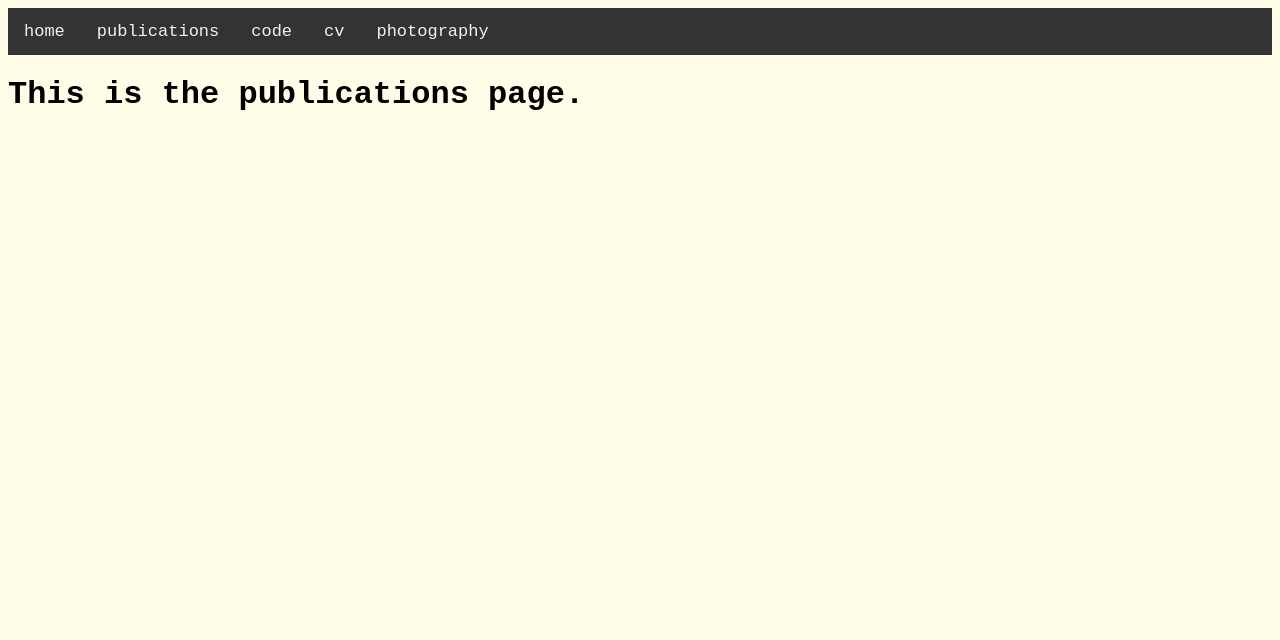
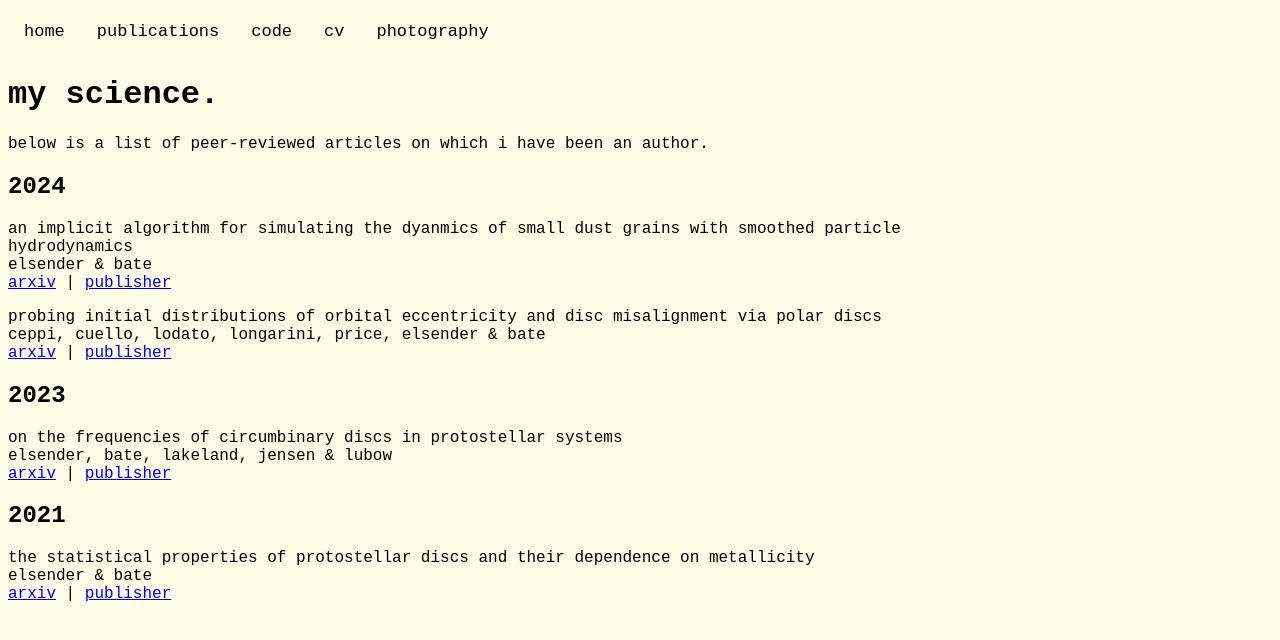
Before and after one commit to danelsender/danelsender.github.io, a FastAPI app: page /publications in a window 1280 px wide. Shown: the top 640 px of the page. Run offline with FastAPI, Linux system fonts and the light colour scheme.

Commit message:
edited all pages

```diff
--- a/pyproject.toml
+++ b/pyproject.toml
@@ -5,8 +5,8 @@ description = "Example Project"
 authors = ["Dan Elsender <danelsender@gmail.com>"]
 
 [tool.poetry.dependencies]
-python = ">3.8,<3.12"
-fastapi = "^0.92.0"
+python = ">3.8"
+fastapi = "^0.112.1"
 uvicorn = "^0.20.0"
 jinja2 = "^3.1.2"
 pydantic = "^1.10.5"
--- a/static/style.css
+++ b/static/style.css
@@ -7,6 +7,10 @@ h1{
     font-weight: bold;
 
 }
+h2{
+    color: black;
+    font-weight: bold;
+}
 span{
   display: inline;
   background-color: #ddd;
@@ -14,6 +18,7 @@ span{
 }
 body{
     background-color:#FFFDE7;
+    max-width: 75%;
 }
 .blueText{
     color: blue
@@ -37,12 +42,12 @@ body{
 }
 .topnav {
     overflow: hidden;
-    background-color: #333;
+    background-color: #FFFDE7;
   }
 
 .topnav a {
   float: left;
-  color: #f2f2f2;
+  color: black;
   text-align: center;
   padding: 14px 16px;
   text-decoration: none;
--- a/templates/code.html
+++ b/templates/code.html
@@ -1,5 +1,7 @@
 {% extends "base.html" %}{% block content%}
 
-<h1>This is the code page.</h1>
+<h1>my code.</h1>
+
+<p>most of my experience is in developing radiation hydrodynamics codes, both in the eulerian and lagrangian reference frame. these codes, written in FORTRAN and C are designed to run on hpc machines, exploiting parallelism with the openmpi and mpich libraries.</p>
 
 {% endblock %}
--- a/templates/cv.html
+++ b/templates/cv.html
@@ -1,5 +1,7 @@
 {% extends "base.html" %}{% block content%}
 
-<h1>This is the cv page.</h1>
+<h1>my curriculum vitae.</h1>
+
+
 
 {% endblock %}
--- a/templates/gallery.html
+++ b/templates/gallery.html
@@ -1,5 +1,5 @@
 {% extends "base.html" %}{% block content%}
 
-<h1>This is the gallery page.</h1>
+<h1>my images.</h1>
 
 {% endblock %}
--- a/templates/publications.html
+++ b/templates/publications.html
@@ -1,5 +1,33 @@
 {% extends "base.html" %}{% block content%}
 
-<h1>This is the publications page.</h1>
+<h1>my science.</h1>
+
+<p>below is a list of peer-reviewed articles on which i have been an author.</p>
+
+<h2>2024</h2>
+
+<p>an implicit algorithm for simulating the dyanmics of small dust grains with smoothed particle hydrodynamics<br>
+elsender &amp; bate<br>
+<a href="https://arxiv.org/abs/2403.05345" target="_blank" rel="noopener noreferrer">arxiv</a> | <a href="https://doi.org/10.1093/mnras/stae722 " target="_blank" rel="noopener noreferrer">publisher</a>
+</p>
+
+<p>probing initial distributions of orbital eccentricity and disc misalignment via polar discs<br>
+ceppi, cuello, lodato, longarini, price, elsender &amp; bate<br>
+<a href="https://arxiv.org/abs/2401.03767" target="_blank" rel="noopener noreferrer">arxiv</a> | <a href="https://doi.org/10.1051/0004-6361/202348375" target="_blank" rel="noopener noreferrer">publisher</a>
+</p>
+
+<h2>2023</h2>
+
+<p>on the frequencies of circumbinary discs in protostellar systems<br>
+elsender, bate, lakeland, jensen &amp; lubow<br>
+<a href="https://arXiv.org/abs/2306.06035" target="_blank" rel="noopener noreferrer">arxiv</a> | <a href="https://doi.org/10.1093/mnras/stad1695" target="_blank" rel="noopener noreferrer">publisher</a>
+</p>
+
+<h2>2021</h2>
+
+<p>the statistical properties of protostellar discs and their dependence on metallicity<br>
+elsender &amp; bate<br>
+<a href="https://arXiv.org/abs/2110.05501" target="_blank" rel="noopener noreferrer">arxiv</a> | <a href="https://doi.org/10.1093/mnras/stab2901" target="_blank" rel="noopener noreferrer">publisher</a>
+</p>
 
 {% endblock %}
```
Also changed, not shown: templates/homepage.html (+12 -1 lines), 1 other file.
